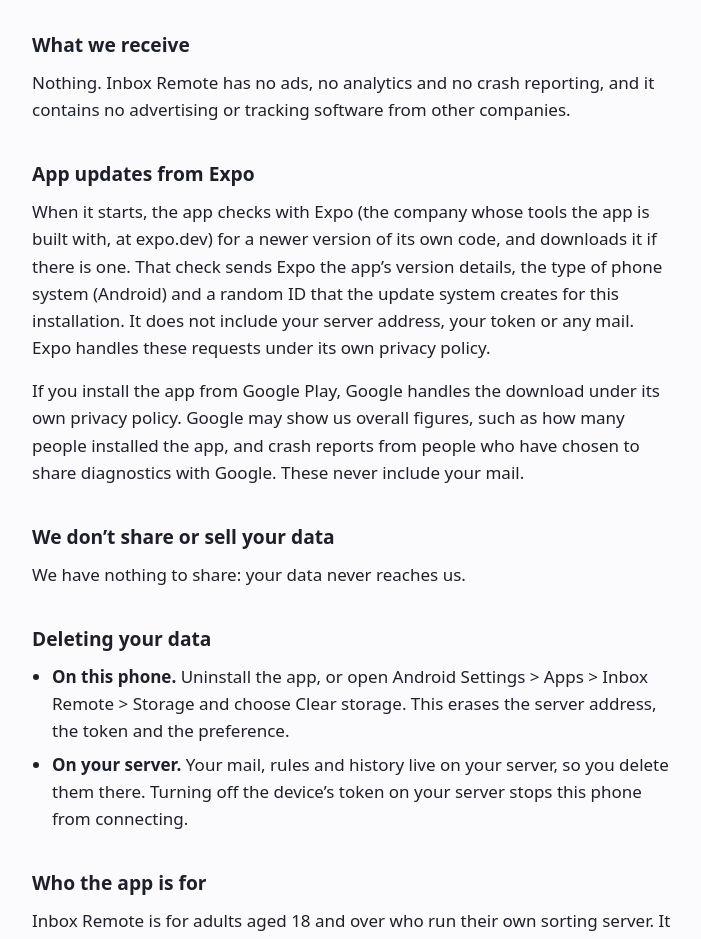
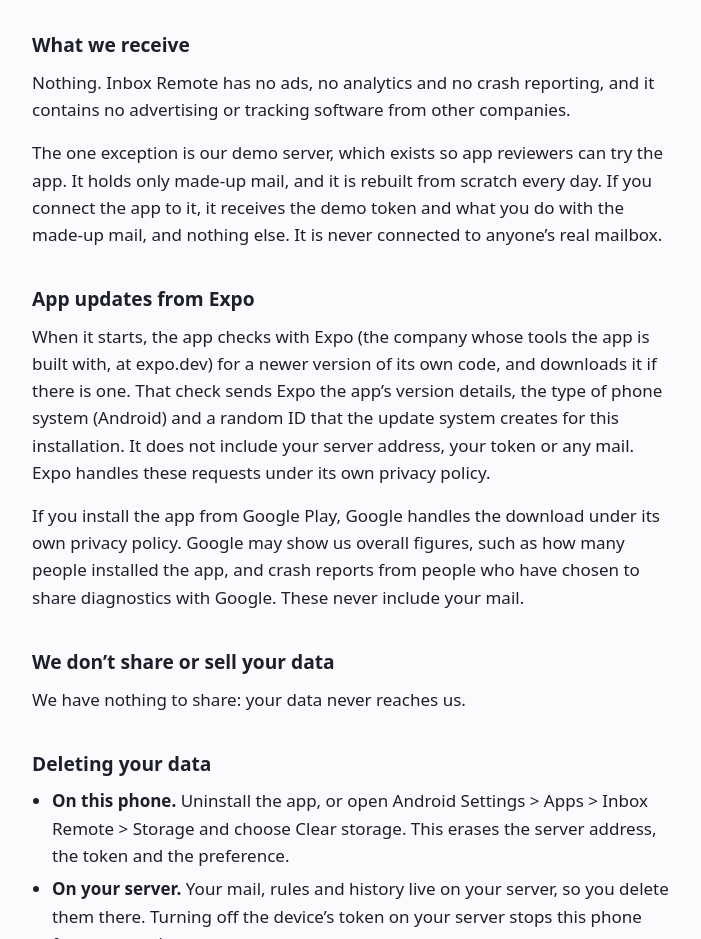
Before and after one commit to gkronisch/inboxremote-privacy, a plain HTML site: page index.html in a window 1280 px wide. Shown: the part 1160-2099 px from the top of the page, without its empty margins (288-989 px from the left). Drawn offline with Linux system fonts and the light colour scheme.

Commit message:
Mention the demo server used for app review

```diff
--- a/index.html
+++ b/index.html
@@ -84,6 +84,7 @@
 
   <h2>What we receive</h2>
   <p>Nothing. Inbox Remote has no ads, no analytics and no crash reporting, and it contains no advertising or tracking software from other companies.</p>
+  <p>The one exception is our demo server, which exists so app reviewers can try the app. It holds only made-up mail, and it is rebuilt from scratch every day. If you connect the app to it, it receives the demo token and what you do with the made-up mail, and nothing else. It is never connected to anyone&rsquo;s real mailbox.</p>
 
   <h2>App updates from Expo</h2>
   <p>When it starts, the app checks with Expo (the company whose tools the app is built with, at expo.dev) for a newer version of its own code, and downloads it if there is one. That check sends Expo the app&rsquo;s version details, the type of phone system (Android) and a random ID that the update system creates for this installation. It does not include your server address, your token or any mail. Expo handles these requests under its own privacy policy.</p>
```
